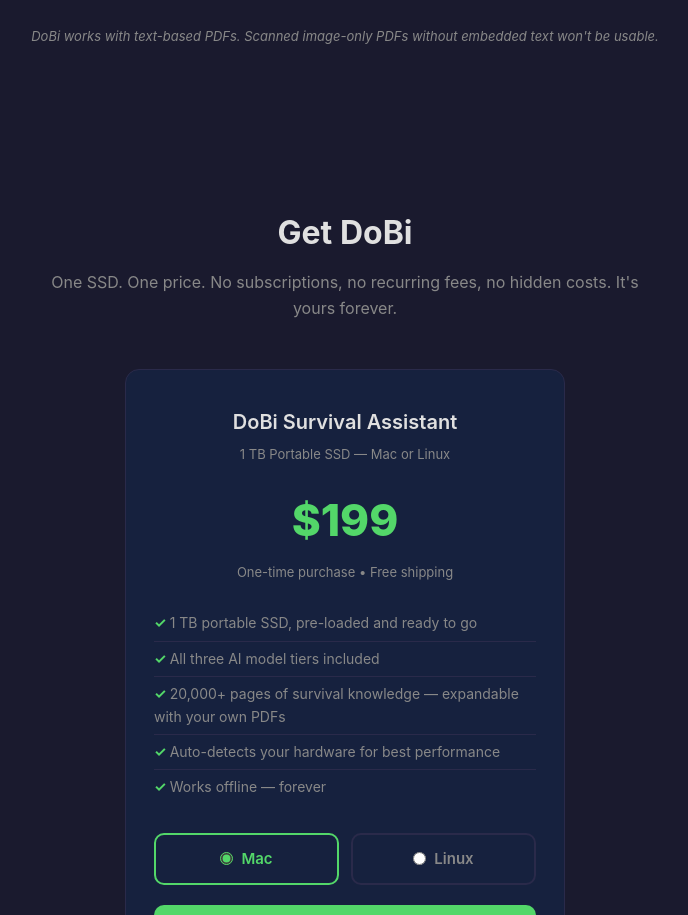
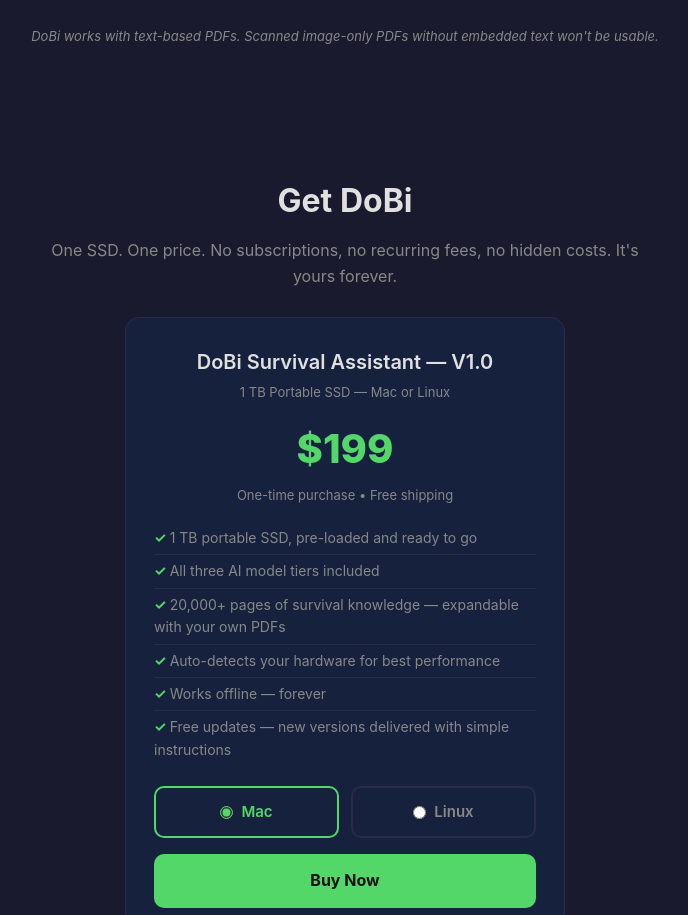
Before and after one commit to pureslurp/dobi-site, a plain HTML site: page index.html in a window 1280 px wide. Shown: the part 2660-3575 px from the top of the page, without its empty margins (295-983 px from the left). Drawn offline with Linux system fonts and the light colour scheme.

Commit message:
SW updates

```diff
--- a/index.html
+++ b/index.html
@@ -62,7 +62,7 @@
     <div class="feature-card">
       <div class="feature-icon">&#9889;</div>
       <h3>Plug and Play</h3>
-      <p>Plug the SSD into any Mac or Linux machine. DoBi sets itself up in about a minute and opens right in your browser. No install, no configuration.</p>
+      <p>Plug the SSD into any Mac or Linux machine. DoBi opens right in your browser. When new versions are released, you'll be notified with updated files and simple instructions &mdash; free for every owner.</p>
     </div>
 
     <div class="feature-card">
@@ -151,7 +151,7 @@
 
   <div class="pricing-cards">
     <div class="pricing-card">
-      <h3>DoBi Survival Assistant</h3>
+      <h3>DoBi Survival Assistant &mdash; V1.0</h3>
       <p class="platform">1 TB Portable SSD &mdash; Mac or Linux</p>
       <div class="price">$199</div>
       <p class="price-note">One-time purchase &bull; Free shipping</p>
@@ -161,6 +161,7 @@
         <li>20,000+ pages of survival knowledge &mdash; expandable with your own PDFs</li>
         <li>Auto-detects your hardware for best performance</li>
         <li>Works offline &mdash; forever</li>
+        <li>Free updates &mdash; new versions delivered with simple instructions</li>
       </ul>
 
       <div class="platform-select">
--- a/static/style.css
+++ b/static/style.css
@@ -327,6 +327,15 @@
 
 /* ---- Pricing ---- */
 
+#pricing {
+  padding-top: 48px;
+  padding-bottom: 48px;
+}
+
+#pricing .section-subtitle {
+  margin-bottom: 28px;
+}
+
 .pricing-cards {
   max-width: 440px;
   margin: 0 auto;
@@ -336,45 +345,45 @@
   background: var(--surface);
   border: 1px solid var(--border);
   border-radius: 14px;
-  padding: 36px 28px;
+  padding: 28px 28px 24px;
   text-align: center;
 }
 
 .pricing-card h3 {
   font-size: 20px;
   font-weight: 600;
-  margin-bottom: 6px;
+  margin-bottom: 4px;
 }
 
 .pricing-card .platform {
   font-size: 13px;
   color: var(--text-dim);
-  margin-bottom: 20px;
+  margin-bottom: 14px;
 }
 
 .pricing-card .price {
-  font-size: 44px;
+  font-size: 40px;
   font-weight: 800;
   color: var(--accent);
-  margin-bottom: 6px;
+  margin-bottom: 4px;
 }
 
 .pricing-card .price-note {
   font-size: 13px;
   color: var(--text-dim);
-  margin-bottom: 24px;
+  margin-bottom: 16px;
 }
 
 .pricing-card ul {
   list-style: none;
   text-align: left;
-  margin-bottom: 28px;
+  margin-bottom: 20px;
 }
 
 .pricing-card li {
   font-size: 14px;
   color: var(--text-dim);
-  padding: 6px 0;
+  padding: 5px 0;
   border-bottom: 1px solid var(--border);
 }
 
@@ -407,7 +416,7 @@
 /* UPDATED: Fulfillment note (simplified) */
 .fulfillment-note {
   max-width: 440px;
-  margin: 36px auto 0;
+  margin: 24px auto 0;
   padding: 14px 20px;
   background: var(--surface2);
   border: 1px solid var(--border);
@@ -598,7 +607,7 @@
 .platform-select {
   display: flex;
   gap: 12px;
-  margin-bottom: 20px;
+  margin-bottom: 16px;
   justify-content: center;
 }
 
```
Also changed, not shown: faq.html (+5 -0 lines).
